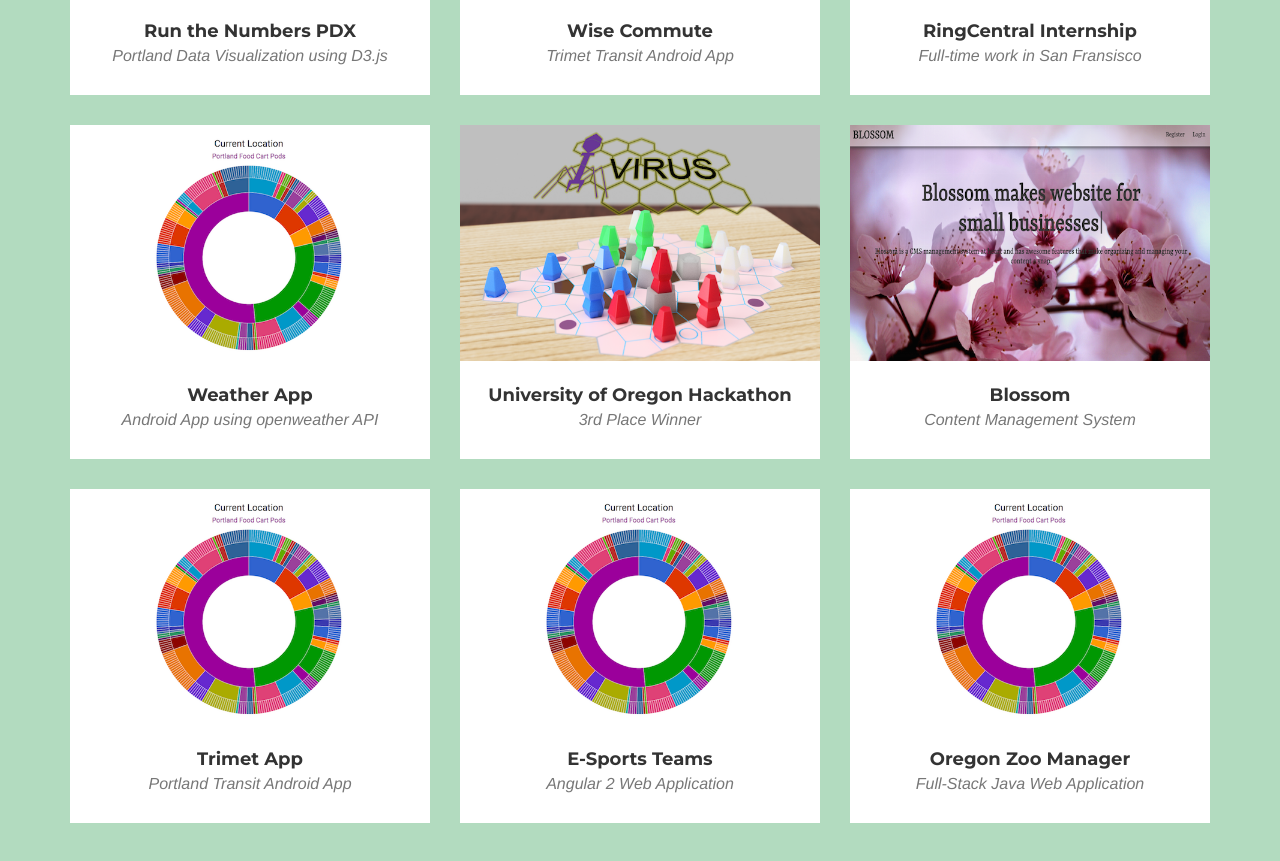
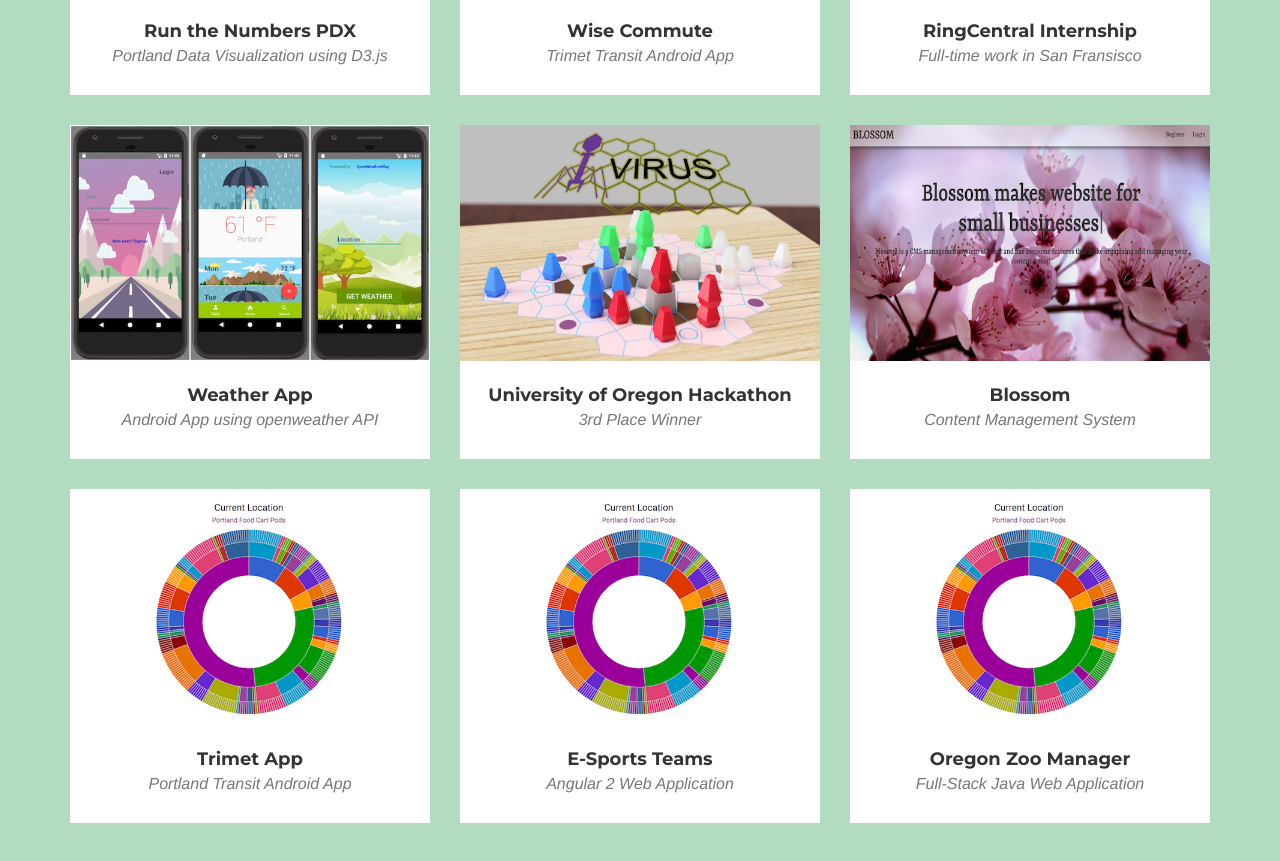
Before and after one commit to doomcatLee/portfolio, a website: page index.html in a window 1280 px wide. Shown: the part 2226-3087 px from the top of the page. Drawn offline with nearby package versions, Linux system fonts and the light colour scheme; a web font is replaced by a local one.

Commit message:
add weather image

```diff
--- a/index.html
+++ b/index.html
@@ -188,7 +188,7 @@
                 <i class="fa fa-plus fa-3x"></i>
               </div>
             </div>
-            <img src="img/portfolio/D3.png" class="img-responsive portfolio-radius" alt="">
+            <img src="img/portfolio/weather.jpg" class="img-responsive portfolio-radius" alt="">
           </a>
           <div class="portfolio-caption">
             <h4>Weather App</h4>
```
Also changed, not shown: img/portfolio/weather.jpg (added).
